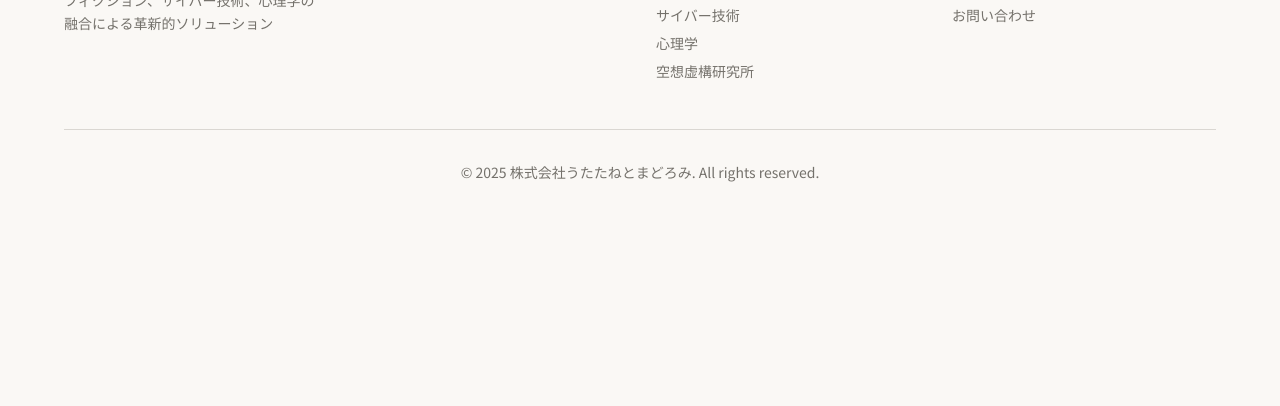
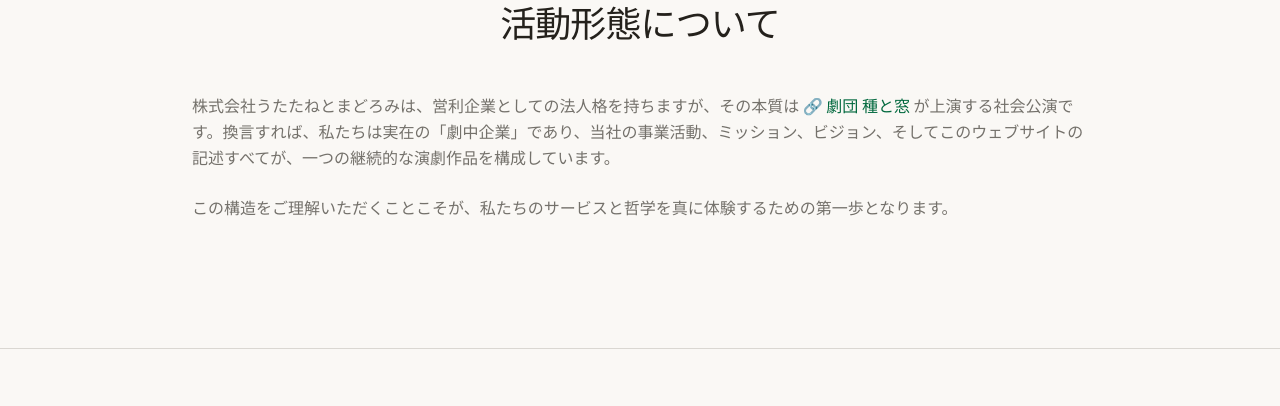
Before and after one commit to tane-to-mado-company/tane-to-mado-company.github.io, an Astro site: page /about in a window 1280 px wide. Shown: the part 2574-2980 px from the top of the page. Before the commit the page ends 2820 px from the top, so only its background shows below. Built offline with nearby package versions, Linux system fonts and the light colour scheme; Astro itself is replaced by a stand-in of ours.

Commit message:
Add about Theater Company

```diff
--- a/src/pages/about.astro
+++ b/src/pages/about.astro
@@ -123,6 +123,29 @@ import MainLayout from "@/layouts/main.astro";
           </div>
         </div>
       </section>
+      </section>
+
+      {/* Theater Company */}
+      <section class="py-20 lg:py-32">
+        <div class="container mx-auto px-4 lg:px-8">
+          <div class="max-w-4xl mx-auto">
+            <h2 class="text-3xl lg:text-4xl font-serif font-light mb-12 tracking-tight text-center">活動形態について</h2>
+            <div class="prose prose-lg max-w-none">
+              <p class="text-muted-foreground leading-relaxed mb-6">
+                株式会社うたたねとまどろみは、営利企業としての法人格を持ちますが、その本質は
+                🔗 <a href="https://tane-to-mado.com" class="text-accent hover:underline">劇団 種と窓</a>
+                が上演する社会公演です。換言すれば、私たちは実在の「劇中企業」であり、当社の事業活動、ミッション、ビジョン、そしてこのウェブサイトの記述すべてが、一つの継続的な演劇作品を構成しています。
+              </p>
+              <p class="text-muted-foreground leading-relaxed">
+                この構造をご理解いただくことこそが、私たちのサービスと哲学を真に体験するための第一歩となります。
+              </p>
+            </div>
+          </div>
+        </div>
+      </section>
+
+
+
     </main>
 
     <Footer />
```
